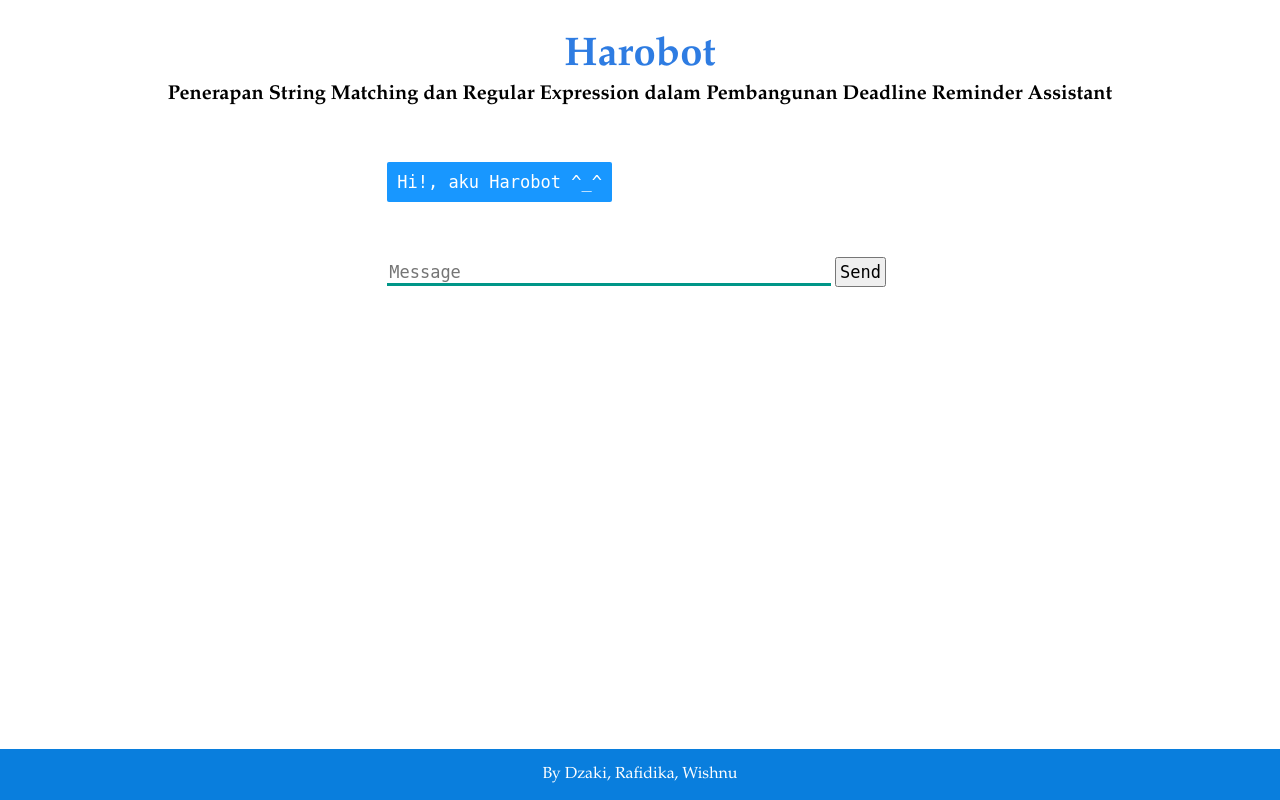
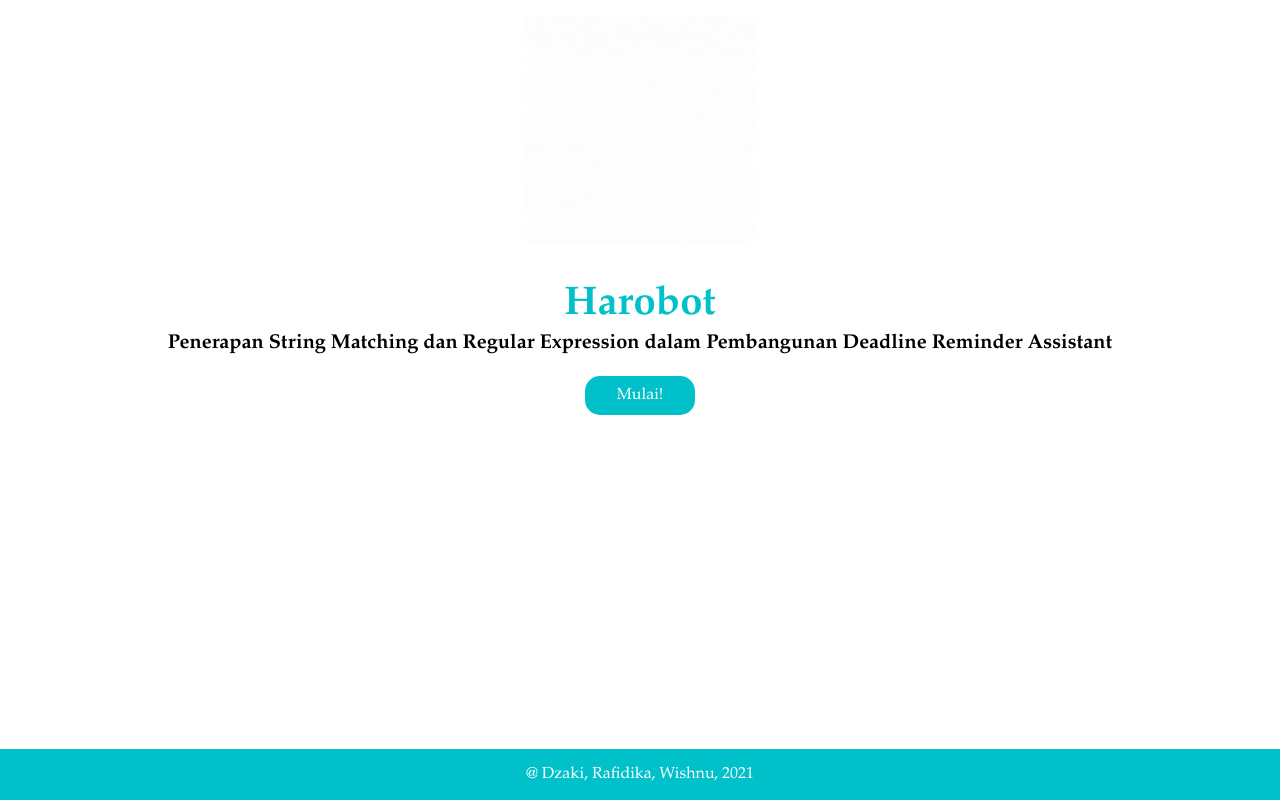
Before and after one commit to bhanuharya/harobot, a Flask app: page / in a window 1280 px wide. Run offline with Flask 2, Linux system fonts and the light colour scheme; some libraries are stand-ins or nearby versions.

Commit message:
update ui

```diff
--- a/app.py
+++ b/app.py
@@ -10,6 +10,10 @@ app = Flask(__name__)
 def index():
     return render_template('index.html')
 
+@app.route('/start/')
+def start():
+    return render_template('start.html')
+
 @app.route("/get")
 def get_bot_response():
     userText = request.args.get('msg')
--- a/helpBot.py
+++ b/helpBot.py
@@ -10,11 +10,11 @@ def helpBot():
         fiturLIst = "["+str(fitur.index(tuple)+1)+"] "+str(fiturLIst)+"\n"+"<br>"
         message = message + fiturLIst
 
-    message = message + "Kata Penting :" + "<br>"
+    message = message + "<br> Kata Penting :" + "<br>"
     for tuple in kataPenting:
         kataList = tuple
         kataList = "["+str(kataPenting.index(tuple)+1)+"] "+str(kataList)+"\n"+"<br>"
         message = message + kataList
     return message
 
-print(helpBot())
+# print(helpBot())
--- a/processInput.py
+++ b/processInput.py
@@ -65,7 +65,7 @@ def processInput(command):
     if(kmpMatch(command.lower(), "kapan") != -1 and kmpMatch(command.lower(), "deadline")!=-1):
         return showDeadline(command)
 
-    if(bmMatch(command.lower(), "bisa") != -1 and bmMatch(command.lower(), "lakukan")!=-1):
+    if(kmpMatch(command.lower(), "bisa") != -1 and kmpMatch(command.lower(), "lakukan")!=-1):
         return helpBot()
 
     return "Command tidak dikenali!"    # Masuk kesini kalo di for loop task ga diketahuin task apa yg mau ditambahin
@@ -73,5 +73,5 @@ def processInput(command):
 
 # com = str("Tubes IF2211 \"String Matching\" pada 14/07/2021")
 # print(str(processInput(com)))
-com2 = str("Apa saja deadline tugas antara 27/04/2021 dan 01/05/2021?")
+com2 = str("bisa lakukan")
 print(str(processInput(com2)))
--- /dev/null
+++ b/static/styles.css
@@ -0,0 +1,171 @@
+
+body {
+font-family: Garamond;
+}
+
+h1 {
+color: rgb(0 193 202);
+margin-bottom: 0;
+margin-top: 2rem;
+text-align: center;
+font-size: 40px;
+}
+
+h3 {
+color: black;
+font-size: 20px;
+margin-top: 3px;
+text-align: center;
+}
+
+#chatbox {
+margin-left: auto;
+margin-right: auto;
+width: 40%;
+margin-top: 60px;
+}
+
+#userInput {
+margin-left: auto;
+margin-right: auto;
+width: 40%;
+margin-top: 60px;
+margin-bottom: 8rem;
+}
+
+#textInput {
+width: 87%;
+border: none;
+border-bottom: 3px solid #009688;
+font-family: monospace;
+font-size: 17px;
+margin-top:1.5rem
+}
+
+#buttonInput {
+padding: 3px;
+font-family: monospace;
+font-size: 17px;
+}
+
+.userText {
+color: white;
+font-family: monospace;
+font-size: 17px;
+text-align: right;
+line-height: 30px;
+}
+
+.userText span {
+background-color: #009688;
+padding: 10px;
+border-radius: 2px;
+}
+
+.botText {
+color: rgb(255, 255, 255);
+font-family: monospace;
+font-size: 17px;
+text-align: left;
+line-height: 30px;
+}
+
+.botText span {
+background-color: #1897ff;
+padding: 10px;
+border-radius: 2px;
+}
+
+#tidbit {
+position:absolute;
+bottom:0;
+right:0;
+width: 300px;
+}
+
+.footer {
+position: fixed;
+left: 0;
+bottom: 0;
+width: 100%;
+background-color: rgb(0 193 202);
+color: white;
+text-align: center;
+}
+
+.chat {
+list-style-type: none;
+width: 20em;
+}
+
+.chat__bubble {
+margin-bottom: 3px;
+padding: 5px 10px;
+clear: both;
+border-radius: 10px 10px 2px 2px ;
+}
+
+.chat__bubble--rcvd {
+background: #f2f2f2;
+color: black;
+float: left;
+border-bottom-right-radius: 10px;
+}
+
+.chat__bubble--rcvd span{
+padding: 1rem;
+font-size: 18px;
+}
+
+.chat__bubble--sent {
+background: #0066ff;
+color: white;
+float: right;
+border-bottom-left-radius: 10px;
+}
+
+.chat__bubble--sent span{
+padding: 1rem;
+font-size: 18px;
+}
+
+.chat__bubble--sent + .chat__bubble--sent {
+border-top-right-radius: 2px;
+}
+
+.chat__bubble--rcvd + .chat__bubble--rcvd {
+border-top-left-radius: 2px;
+}
+
+.chat__bubble--stop {
+border-bottom-right-radius: 10px;
+border-bottom-left-radius: 10px;
+}
+
+.logo{
+margin: 15px auto;
+width: 60%;
+text-align: center;
+}
+
+img.style-logo{
+width: 30%;
+}
+
+.button {
+background-color: rgb(0 193 202); /* Green */
+border: none;
+color: white;
+padding: 10px 32px;
+text-align: center;
+text-decoration: none;
+display: inline-block;
+font-size: 16px;
+border-radius: 15px;
+
+}
+
+.container-logo{
+margin: 0 auto;
+text-align: center;
+}
--- a/style/styles.css
+++ /dev/null
@@ -1,81 +0,0 @@
-body {
-    font-family: Garamond;
-}
-
-h1 {
-    color: rgb(199, 0, 0);
-    margin-bottom: 0;
-    margin-top: 0;
-    text-align: center;
-    font-size: 40px;
-}
-
-h3 {
-    color: black;
-    font-size: 20px;
-    margin-top: 3px;
-    text-align: center;
-}
-
-#chatbox {
-    margin-left: auto;
-    margin-right: auto;
-    width: 40%;
-    margin-top: 60px;
-}
-
-#userInput {
-    margin-left: auto;
-    margin-right: auto;
-    width: 40%;
-    margin-top: 60px;
-}
-
-#textInput {
-    width: 87%;
-    border: none;
-    border-bottom: 3px solid #009688;
-    font-family: monospace;
-    font-size: 17px;
-}
-
-#buttonInput {
-    padding: 3px;
-    font-family: monospace;
-    font-size: 17px;
-}
-
-.userText {
-    color: white;
-    font-family: monospace;
-    font-size: 17px;
-    text-align: right;
-    line-height: 30px;
-}
-
-.userText span {
-    background-color: #009688;
-    padding: 10px;
-    border-radius: 2px;
-}
-
-.botText {
-    color: white;
-    font-family: monospace;
-    font-size: 17px;
-    text-align: left;
-    line-height: 30px;
-}
-
-.botText span {
-    background-color: #EF5350;
-    padding: 10px;
-    border-radius: 2px;
-}
-
-#tidbit {
-    position:absolute;
-    bottom:0;
-    right:0;
-    width: 300px;
-}
--- a/templates/index.html
+++ b/templates/index.html
@@ -1,148 +1,31 @@
 <!DOCTYPE html>
 <html>
   <head>
-    <link rel="stylesheet" href="style/styles.css">
+    <link rel="stylesheet" href="../static/styles.css">
     <script src="https://ajax.googleapis.com/ajax/libs/jquery/3.2.1/jquery.min.js"></script>
     <title>
       Harobot | Assistant yang Membantu Hidupmu dengan Fitur Reminder Pekerjaan!
     </title>
-    <style>
-      body {
-    font-family: Garamond;
-}
 
-h1 {
-    color: rgb(46, 124, 226);
-    margin-bottom: 0;
-    margin-top: 2rem;
-    text-align: center;
-    font-size: 40px;
-}
-
-h3 {
-    color: black;
-    font-size: 20px;
-    margin-top: 3px;
-    text-align: center;
-}
-
-#chatbox {
-    margin-left: auto;
-    margin-right: auto;
-    width: 40%;
-    margin-top: 60px;
-}
-
-#userInput {
-    margin-left: auto;
-    margin-right: auto;
-    width: 40%;
-    margin-top: 60px;
-    margin-bottom: 8rem;
-}
-
-#textInput {
-    width: 87%;
-    border: none;
-    border-bottom: 3px solid #009688;
-    font-family: monospace;
-    font-size: 17px;
-}
-
-#buttonInput {
-    padding: 3px;
-    font-family: monospace;
-    font-size: 17px;
-}
-
-.userText {
-    color: white;
-    font-family: monospace;
-    font-size: 17px;
-    text-align: right;
-    line-height: 30px;
-}
-
-.userText span {
-    background-color: #009688;
-    padding: 10px;
-    border-radius: 2px;
-}
-
-.botText {
-    color: rgb(255, 255, 255);
-    font-family: monospace;
-    font-size: 17px;
-    text-align: left;
-    line-height: 30px;
-}
-
-.botText span {
-    background-color: #1897ff;
-    padding: 10px;
-    border-radius: 2px;
-}
-
-#tidbit {
-    position:absolute;
-    bottom:0;
-    right:0;
-    width: 300px;
-}
-
-.footer {
-  position: fixed;
-  left: 0;
-  bottom: 0;
-  width: 100%;
-  background-color: rgb(9, 126, 221);
-  color: white;
-  text-align: center;
-}
-    </style>
   </head>
   <body>
+    <div class="logo">
+      <img class="style-logo" src="../static/harobot (1).gif">
+    </div>
+
+
     <h1>Harobot</h1>
     <h3>Penerapan String Matching dan Regular Expression dalam
       Pembangunan Deadline Reminder Assistant</h3>
-    <div>
-      <div id="chatbox">
-        <p class="botText"><span>Hi!, aku Harobot ^_^</span></p>
-      </div>
-      <div id="userInput">
-        <input id="textInput" type="text" name="msg" placeholder="Message">
-        <input id="buttonInput" type="submit" value="Send">
-      </div>
-      <script>
-        function getBotResponse() {
-          var rawText = $("#textInput").val();
-          var userHtml = '<p class="userText"><span>' + rawText + '</span></p>';
-          $("#textInput").val("");
-          $("#chatbox").append(userHtml);
-          document.getElementById('userInput').scrollIntoView({block: 'start', behavior: 'smooth'});
-          $.get("/get", { msg: rawText }).done(function(data) {
-            var botHtml = '<p class="botText"><span>' + data + '</span></p>';
-            $("#chatbox").append(botHtml);
-            document.getElementById('userInput').scrollIntoView({block: 'start', behavior: 'smooth'});
-          });
-        }
-        $("#textInput").keypress(function(e) {
-            if ((e.which == 13) && document.getElementById("textInput").value != "" ){
-                getBotResponse();
-            }
-        });
-        $("#buttonInput").click(function() {
-            if (document.getElementById("textInput").value != "") {
-                getBotResponse();
-            }
-        })
-      </script>
+    <div class="container-logo">
+      <a href="start" class="button">Mulai!</a>
+
     </div>
 
   </body>
   <div class="footer">
     <p>
-      By Dzaki, Rafidika, Wishnu
+      @ Dzaki, Rafidika, Wishnu, 2021
     </p>
   </div>
 
```
Also changed, not shown: ShowDeadline.py (+6 -6 lines), ShowTask.py (+6 -6 lines), handleNewTask.py (+6 -6 lines), templates/start.html (added, +205 -0 lines), static/harobot (1).gif (added), static/harobot.gif (added).
